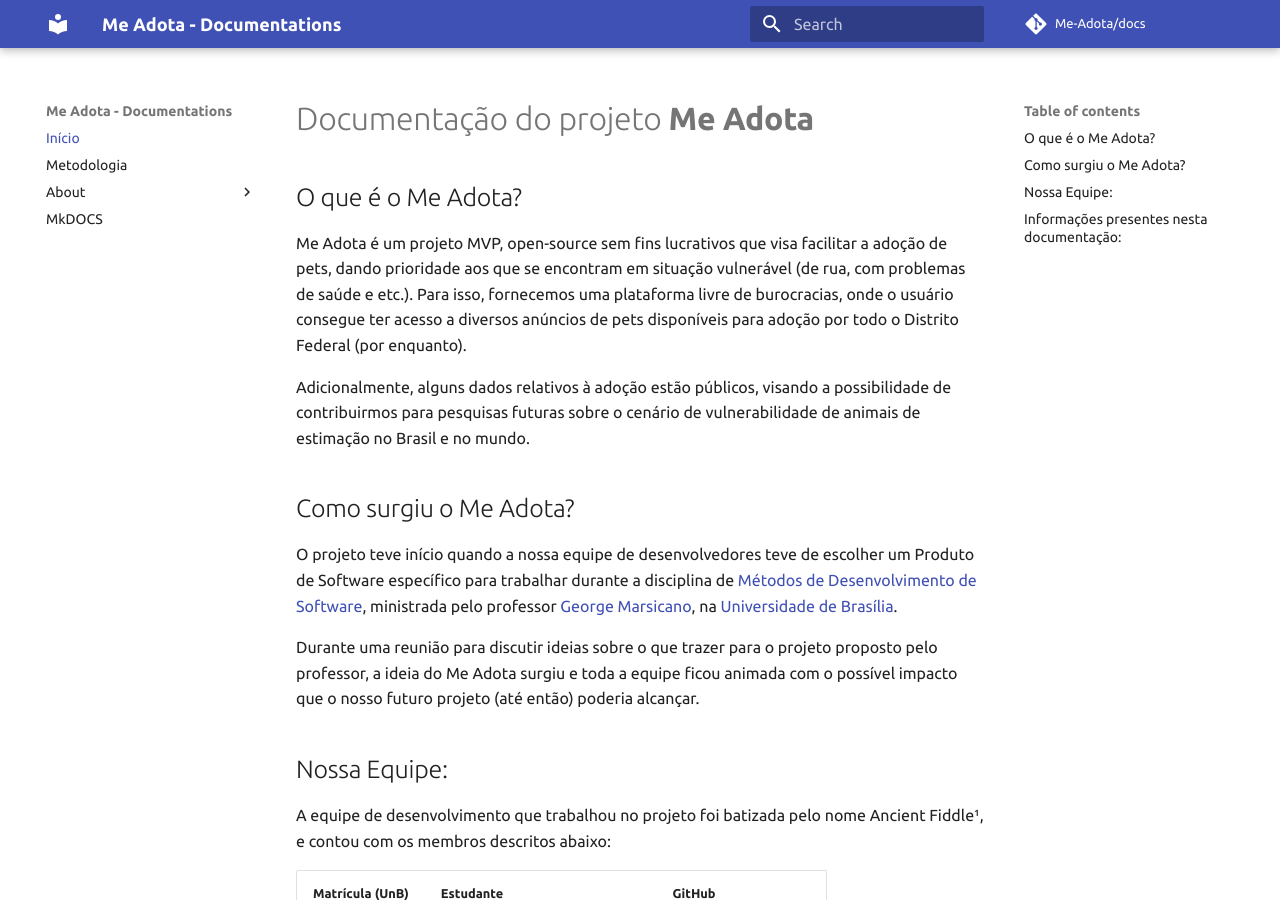
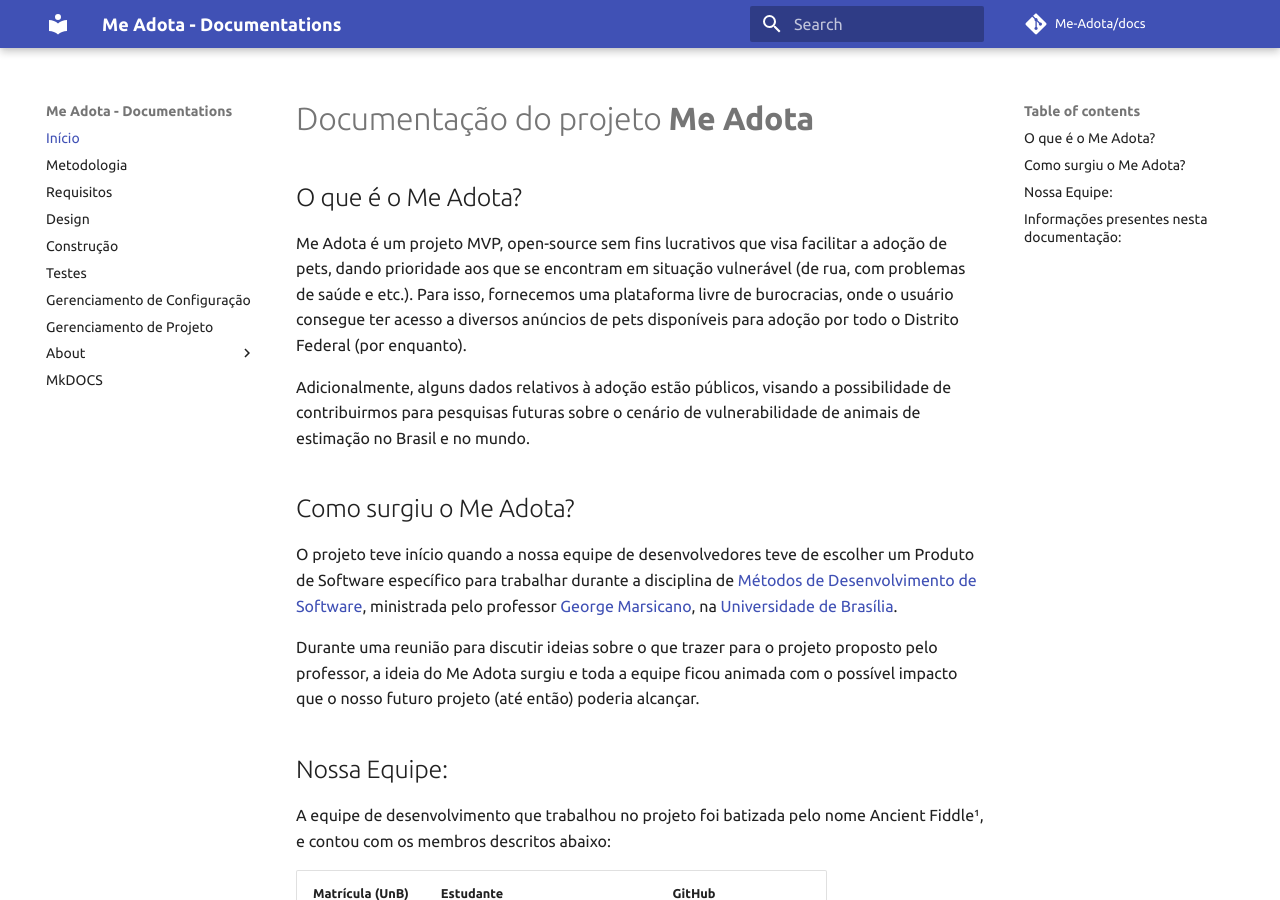
Before and after one commit to Me-Adota/docs, an MkDocs documentation site: the page built from docs/index.md, in a window 1280 px wide and 900 px high. Built offline with MkDocs 1.6.1 and Material for MkDocs 9.7.7, drawn with Linux system fonts in a browser that asks for light colours; comment, search, counter and statistics services are not loaded.

Commit message:
:arrow_up: Update mkdocs.yml

```diff
--- a/mkdocs.yml
+++ b/mkdocs.yml
@@ -3,6 +3,12 @@
 nav:
   - Início: index.md
   - Metodologia: methodology.md
+  - Requisitos: requirements.md
+  - Design: design.md
+  - Construção: construction.md
+  - Testes: testing.md
+  - Gerenciamento de Configuração: configuration.md
+  - Gerenciamento de Projeto: management.md
   - About:
     - Global Information: about/about.md
     - Contributing: about/contributing.md
```
